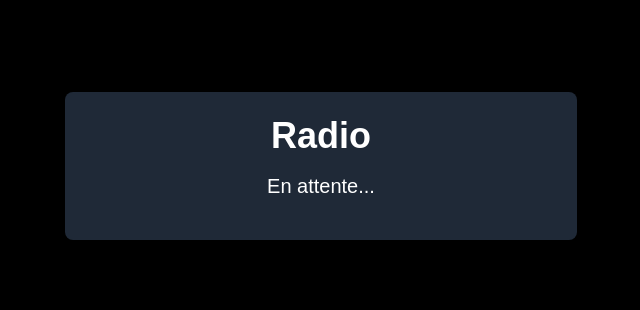
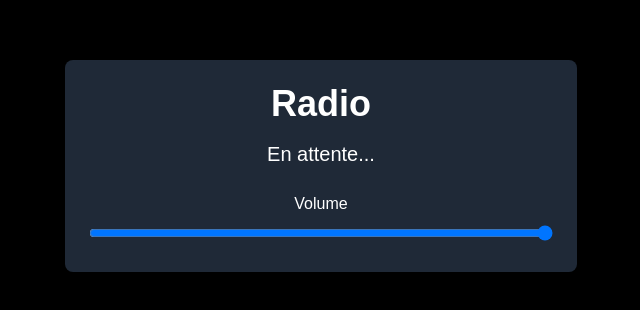
Before and after one commit to VictorNain26/ourmusic-chromecast, a Next.js app: page / in a window 1280 px wide. Shown: the part 234-544 px from the top of the page, without its empty margins (319-959 px from the left). Built offline with nearby package versions, Linux system fonts and the light colour scheme; no server answers.

Commit message:
add volume

```diff
--- a/app/page.js
+++ b/app/page.js
@@ -4,6 +4,7 @@ import { useEffect, useState } from 'react';
 export default function Home() {
   const [nowPlaying, setNowPlaying] = useState(null);
   const [error, setError] = useState('');
+  const [volume, setVolume] = useState(1);
 
   // Met à jour les métadonnées reçues via SSE
   const updateNowPlaying = (npData) => {
@@ -21,9 +22,7 @@ export default function Home() {
       // Intercepteur sur le message LOAD (optionnel)
       playerManager.setMessageInterceptor(
         window.cast.framework.messages.MessageType.LOAD,
-        (request) => {
-          return request;
-        }
+        (request) => request
       );
       context.start();
       console.log("SDK Cast initialisé.");
@@ -83,7 +82,7 @@ export default function Home() {
     };
   }, []);
 
-  // Lorsque nowPlaying est mis à jour, charge le flux audio s'il existe
+  // Charge le flux audio lorsqu'une nouvelle URL est disponible
   useEffect(() => {
     if (nowPlaying && nowPlaying.station && nowPlaying.station.listen_url) {
       const audioEl = document.getElementById('audio-player');
@@ -99,7 +98,18 @@ export default function Home() {
     }
   }, [nowPlaying]);
 
-  // Extraction des informations à afficher
+  // Met à jour le volume de l'élément audio
+  useEffect(() => {
+    const audioEl = document.getElementById('audio-player');
+    if (audioEl) {
+      audioEl.volume = volume;
+    }
+  }, [volume]);
+
+  const handleVolumeChange = (e) => {
+    setVolume(parseFloat(e.target.value));
+  };
+
   const station = nowPlaying?.station || { name: "Radio", listen_url: null };
   const currentSong = nowPlaying?.now_playing?.song || null;
 
@@ -124,6 +134,20 @@ export default function Home() {
           <h2 className="text-xl text-center mb-4">En attente...</h2>
         )}
         {error && <p className="text-red-500 text-center mt-4">{error}</p>}
+        {/* Contrôle du volume */}
+        <div className="mt-6">
+          <label htmlFor="volume" className="block text-center mb-2">Volume</label>
+          <input
+            id="volume"
+            type="range"
+            min="0"
+            max="1"
+            step="0.01"
+            value={volume}
+            onChange={handleVolumeChange}
+            className="w-full"
+          />
+        </div>
       </div>
       {/* Élément audio caché pour jouer le flux */}
       <audio id="audio-player" autoPlay className="hidden"></audio>
```
